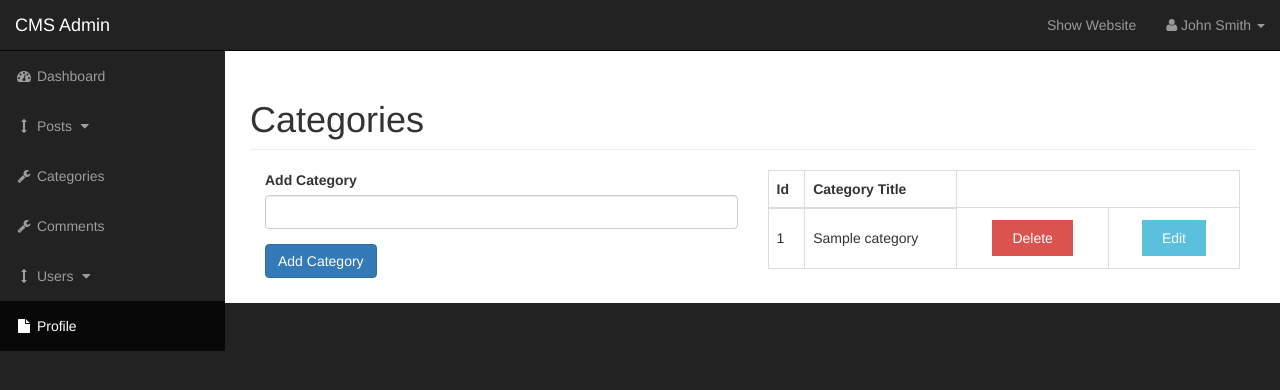
After one commit to Mr-Shin/CMS, a PHP site: page /admin/categories.php in a window 1280 px wide. The commit adds this page. Shown: the top 390 px of the page. Run offline with PHP 8.4, Linux system fonts and the light colour scheme; tables that the repository leaves empty or names only in its code hold one stand-in row (values such as "Sample post").

Commit message:
Category CRUD

```diff
--- /dev/null
+++ b/admin/categories.php
@@ -0,0 +1,56 @@
+<?php include "includes/header.php"?>
+
+<body>
+<?php deleteCategory()?>
+<div id="wrapper">
+
+    <!-- Navigation -->
+    <?php include "includes/navigation.php"?>
+
+    <div id="page-wrapper">
+
+        <div class="container-fluid">
+
+            <!-- Page Heading -->
+            <div class="row">
+                <div class="col-lg-12">
+                    <h1 class="page-header">
+                        Categories
+                    </h1>
+
+                        <div class="col-xs-6">
+                            <form action="" method="post">
+                                <div class="form-group">
+                                    <?php addCategory() ?>
+                                    <label for="title">Add Category</label>
+                                    <input class="form-control" type="text" name="title">
+                                </div>
+                                <div class="form-group">
+                                    <input class="btn btn-primary" type="submit" name="submit" value="Add Category">
+                                </div>
+                            </form>
+                            <?php include "includes/update_categories.php"?>
+                        </div>
+
+                <div class="col-xs-6">
+                    <?php findAllCategories()?>
+                </div>
+                </div>
+            </div>
+        </div>
+
+    </div>
+
+</div>
+
+
+
+<!-- jQuery -->
+<script src="js/jquery.js"></script>
+
+<!-- Bootstrap Core JavaScript -->
+<script src="js/bootstrap.min.js"></script>
+
+</body>
+
+</html>
--- /dev/null
+++ b/admin/functions.php
@@ -0,0 +1,70 @@
+<?php
+
+function addCategory(){
+    global $connection;
+    if (isset($_POST['submit'])){
+        $title = $_POST['title'];
+    if (empty($title)){
+        echo 'Cannot be empty <br>';
+    }
+    else {
+        $query = "INSERT INTO categories (title) VALUE ('{$title}')";
+        mysqli_query($connection,$query);
+    }
+    }
+}
+
+function findAllCategories(){
+    global $connection;
+    $query="SELECT * FROM categories";
+    $items=mysqli_query($connection,$query);
+    if (mysqli_num_rows($items)==0){
+        echo "<h2 class=\"text-center\">No Categories Found.</h2>";
+    }
+    else{
+        echo <<<EOT
+                                <table class="table table-bordered">
+                                <thead>
+                                <tr>
+                                    <th>Id</th>
+                                    <th>Category Title</th>
+                                </tr>
+                                </thead>
+                                <tbody>
+                                EOT;
+        while ($row = mysqli_fetch_assoc($items)){
+            echo <<<EOT
+                                    <tr>
+                                        <td style="vertical-align: middle">
+                                            {$row['id']}
+                                        </td>
+                                        <td style="vertical-align: middle">
+                                            {$row['title']}
+                                        </td>
+                                        <td class="text-center" style="padding: 2rem">
+                                           <a class="btn-danger text-center" style="padding: 1rem 2rem;" href="categories.php?delete={$row['id']}"> Delete </a>
+                                        </td>
+                                        <td class="text-center" style="padding: 2rem">
+                                           <a class="btn-info text-center" style="padding: 1rem 2rem;" href="categories.php?edit={$row['id']}"> Edit </a>
+                                        </td>
+                                    </tr>
+                                    EOT;}
+        echo <<<EOT
+                                    </tbody>
+                                    </table>
+
+                        EOT;}
+}
+
+function deleteCategory(){
+    global $connection;
+    if (isset($_GET['delete'])){
+        $delete_id=$_GET['delete'];
+        $query = "DELETE FROM categories WHERE id={$delete_id}";
+        $log=mysqli_query($connection,$query);
+        if (!$log){
+            die("Query Failed! ".mysqli_error($connection));
+        }
+        header("Location: categories.php");
+    }
+}
--- /dev/null
+++ b/admin/includes/header.php
@@ -0,0 +1,35 @@
+<?php include "../includes/db.php" ?>
+<?php include "functions.php" ?>
+
+<?php ob_start(); ?>
+
+<!DOCTYPE html>
+<html lang="en">
+
+<head>
+
+    <meta charset="utf-8">
+    <meta http-equiv="X-UA-Compatible" content="IE=edge">
+    <meta name="viewport" content="width=device-width, initial-scale=1">
+    <meta name="description" content="">
+    <meta name="author" content="">
+
+    <title>CMS Admin</title>
+
+    <!-- Bootstrap Core CSS -->
+    <link href="css/bootstrap.min.css" rel="stylesheet">
+
+    <!-- Custom CSS -->
+    <link href="css/sb-admin.css" rel="stylesheet">
+
+    <!-- Custom Fonts -->
+    <link href="font-awesome/css/font-awesome.min.css" rel="stylesheet" type="text/css">
+
+    <!-- HTML5 Shim and Respond.js IE8 support of HTML5 elements and media queries -->
+    <!-- WARNING: Respond.js doesn't work if you view the page via file:// -->
+    <!--[if lt IE 9]>
+    <script src="https://oss.maxcdn.com/libs/html5shiv/3.7.0/html5shiv.js"></script>
+    <script src="https://oss.maxcdn.com/libs/respond.js/1.4.2/respond.min.js"></script>
+    <![endif]-->
+
+</head>
--- /dev/null
+++ b/admin/includes/nav.php
@@ -0,0 +1,15 @@
+<ul class="nav navbar-right top-nav">
+    <li><a href="../index.php">Show Website</a></li>
+    <li class="dropdown">
+        <a href="#" class="dropdown-toggle" data-toggle="dropdown"><i class="fa fa-user"></i> John Smith <b class="caret"></b></a>
+        <ul class="dropdown-menu">
+            <li>
+                <a href="#"><i class="fa fa-fw fa-user"></i> Profile</a>
+            </li>
+            <li class="divider"></li>
+            <li>
+                <a href="#"><i class="fa fa-fw fa-power-off"></i> Log Out</a>
+            </li>
+        </ul>
+    </li>
+</ul>
--- /dev/null
+++ b/admin/includes/navigation.php
@@ -0,0 +1,17 @@
+<nav class="navbar navbar-inverse navbar-fixed-top" role="navigation">
+    <!-- Brand and toggle get grouped for better mobile display -->
+    <div class="navbar-header">
+        <button type="button" class="navbar-toggle" data-toggle="collapse" data-target=".navbar-ex1-collapse">
+            <span class="sr-only">Toggle navigation</span>
+            <span class="icon-bar"></span>
+            <span class="icon-bar"></span>
+            <span class="icon-bar"></span>
+        </button>
+        <a class="navbar-brand" href="index.php">CMS Admin</a>
+    </div>
+    <!-- Top Menu Items -->
+    <?php include "nav.php"?>
+
+    <!-- Sidebar Menu Items - These collapse to the responsive navigation menu on small screens -->
+    <?php include "sidebar.php"?>
+</nav>
--- /dev/null
+++ b/admin/includes/sidebar.php
@@ -0,0 +1,38 @@
+<div class="collapse navbar-collapse navbar-ex1-collapse">
+    <ul class="nav navbar-nav side-nav">
+        <li>
+            <a href="index.php"><i class="fa fa-fw fa-dashboard"></i> Dashboard</a>
+        </li>
+        <li>
+            <a href="javascript:;" data-toggle="collapse" data-target="#posts-dropdown"><i class="fa fa-fw fa-arrows-v"></i> Posts <i class="fa fa-fw fa-caret-down"></i></a>
+            <ul id="posts-dropdown" class="collapse">
+                <li>
+                    <a href="#">View all posts</a>
+                </li>
+                <li>
+                    <a href="#">Add post</a>
+                </li>
+            </ul>
+        </li>
+        <li>
+            <a href="categories.php"><i class="fa fa-fw fa-wrench"></i> Categories</a>
+        </li>
+        <li>
+            <a href="bootstrap-grid.html"><i class="fa fa-fw fa-wrench"></i> Comments</a>
+        </li>
+        <li>
+            <a href="javascript:;" data-toggle="collapse" data-target="#users-dropdown"><i class="fa fa-fw fa-arrows-v"></i> Users <i class="fa fa-fw fa-caret-down"></i></a>
+            <ul id="users-dropdown" class="collapse">
+                <li>
+                    <a href="#">Dropdown Item</a>
+                </li>
+                <li>
+                    <a href="#">Dropdown Item</a>
+                </li>
+            </ul>
+        </li>
+        <li class="active">
+            <a href="blank-page.html"><i class="fa fa-fw fa-file"></i> Profile</a>
+        </li>
+    </ul>
+</div>
--- /dev/null
+++ b/admin/includes/update_categories.php
@@ -0,0 +1,39 @@
+<?php
+if (isset($_GET['edit'])) {
+    $id = $_GET['edit'];
+    $query = "SELECT title from categories WHERE id={$id}";
+    $found_item=mysqli_query($connection,$query);
+
+    echo <<<EOT
+                                            <form action="" method="post">
+                                            <div class="form-group">
+                                            EOT;
+
+
+    echo "<label for=\"title\">Edit Category</label>";
+
+    while ($row = mysqli_fetch_assoc($found_item)){
+        echo  "<input class='form-control' type='text' name='title' value='{$row['title']}'>";
+    }
+    echo <<<EOT
+                                        </div>
+                                    <div class="form-group">
+                                        <input class="btn btn-primary" type="submit" name="update" value="Update Category">
+                                    </div>
+                                </form>
+                                EOT;
+}
+if (isset($_POST['update'])) {
+    $title = $_POST['title'];
+    if (empty($title)) {
+        echo 'Cannot be empty <br>';
+    } else {
+        $query = "UPDATE categories SET title='{$title}' WHERE id={$id}";
+        $log=mysqli_query($connection, $query);
+        if (!$log){
+            die("Query Failed! ".mysqli_error($connection));
+        }
+        header("Location: categories.php");
+
+    }
+}
--- a/includes/nav.php
+++ b/includes/nav.php
@@ -20,6 +20,7 @@
                         echo "<li> <a href=\"#\">{$row['name']}</a></li>";
                     }
                 ?>
+                <li><a href="#">Admin</a></li>
             </ul>
         </div>
         <!-- /.navbar-collapse -->
```
Also changed, not shown: admin/index.html (deleted, +0 -235 lines), admin/index.php (added, +44 -0 lines), includes/sidebar.php (+2 -15 lines).
